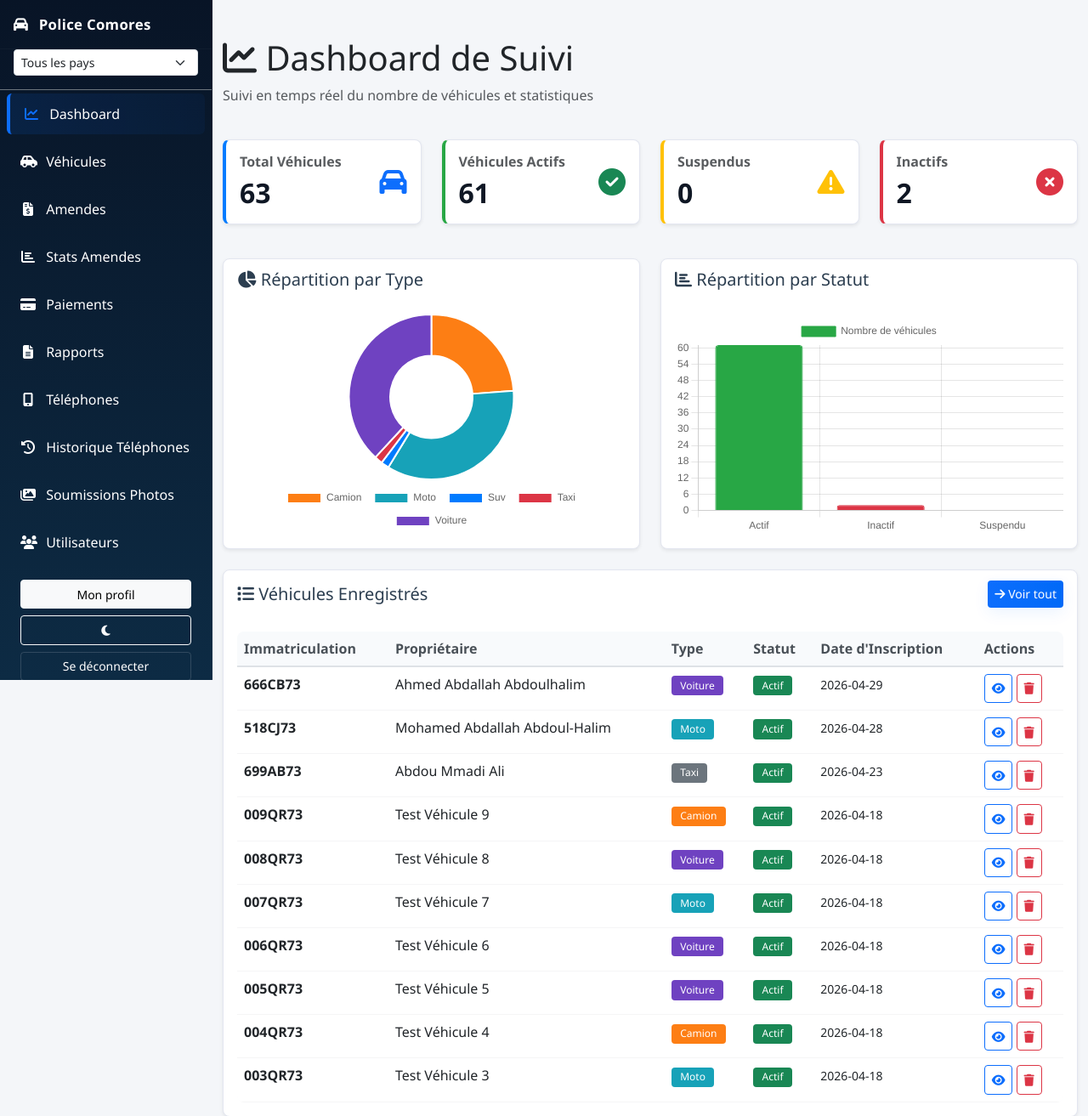
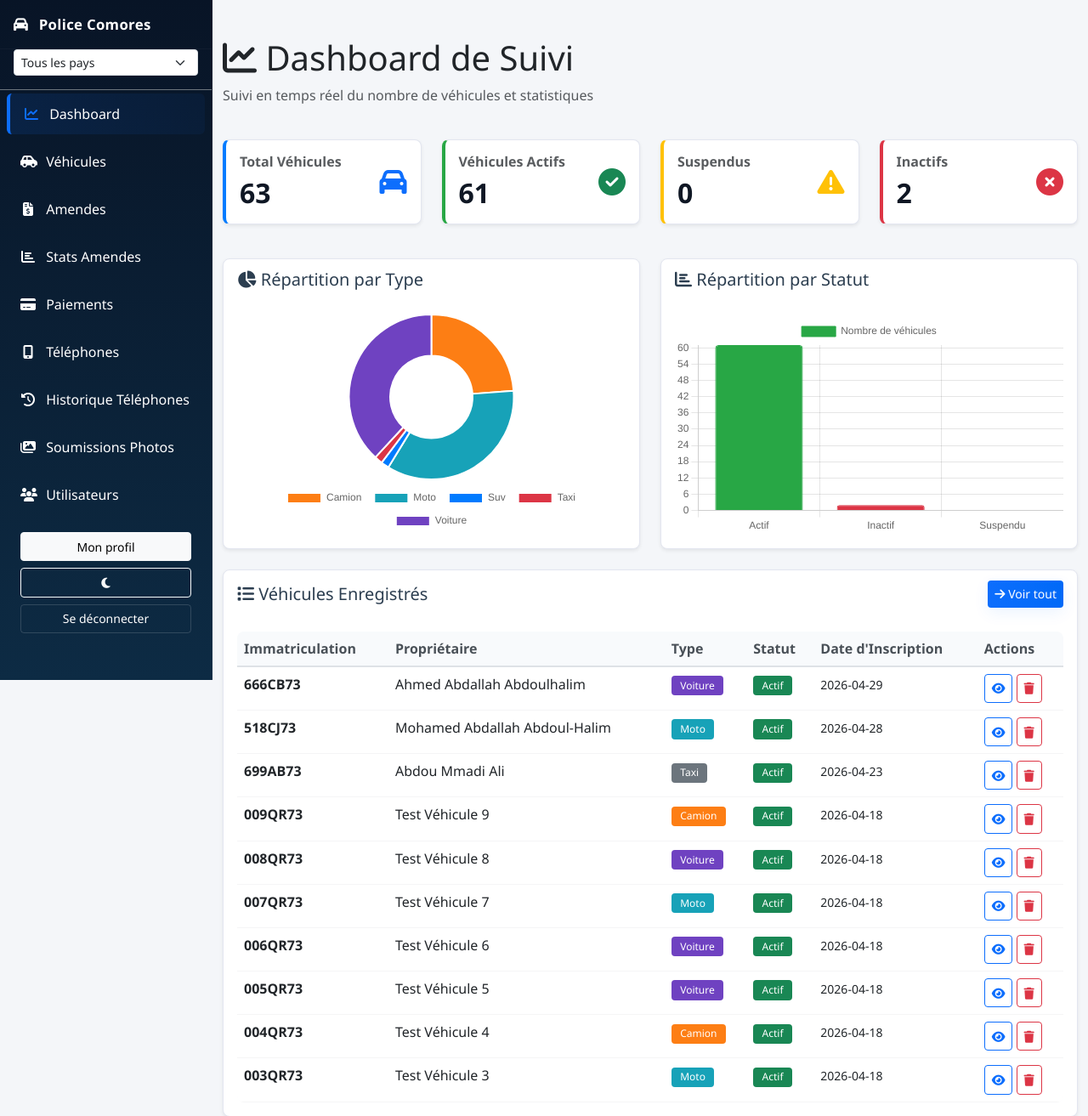
Before and after one commit to smarttechnology-km/brigade-mobile, a Flask app: page /dashboard in a window 1280 px wide. Shown: the top 1313 px of the page at 85% size. Run offline with Flask 3, Linux system fonts and the light colour scheme; a user stored in the database is signed in; data comes from the database, SQL or seed files in the repository; tables that the repository leaves empty hold one stand-in row (values such as "Sample post"); some libraries are stand-ins or nearby versions.

Commit message:
Add files via upload

```diff
--- a/app/templates/base.html
+++ b/app/templates/base.html
@@ -117,22 +117,25 @@
 
             {% if current_user.is_authenticated and (current_user.is_admin or (current_user.role in ['policier','judiciaire'])) %}
             <a class="nav-link text-white {% if request.path.startswith('/fines') and not request.path.startswith('/fines/receipt') and not request.path.startswith('/fines/stats') %}active{% endif %}" href="/fines"><i class="fas fa-file-invoice-dollar me-2"></i> Amendes</a>
+            {% if current_user.is_admin or (current_user.role == 'judiciaire') %}
             <a class="nav-link text-white {% if request.path.startswith('/fines/stats') %}active{% endif %}" href="/fines/stats"><i class="fas fa-chart-bar me-2"></i> Stats Amendes</a>
+            {% endif %}
             {% endif %}
 
             {% if current_user.is_authenticated and (current_user.is_admin or (current_user.role == 'judiciaire')) %}
             <a class="nav-link text-white {% if request.path.startswith('/payments') or request.path.startswith('/fines/receipt') %}active{% endif %}" href="/payments"><i class="fas fa-credit-card me-2"></i> Paiements</a>
-            <a class="nav-link text-white {% if request.path.startswith('/reports') %}active{% endif %}" href="/reports"><i class="fas fa-file-alt me-2"></i> Rapports</a>
             {% endif %}
 
             {% if current_user.is_authenticated and (current_user.role == 'policier') %}
-            <a class="nav-link text-white {% if request.path.startswith('/exoneration') %}active{% endif %}" href="/exoneration"><i class="fas fa-certificate me-2"></i> Exonération</a>
+            <a class="nav-link text-white {% if request.path.startswith('/payments') or request.path.startswith('/fines/receipt') %}active{% endif %}" href="/payments"><i class="fas fa-credit-card me-2"></i> Paiements</a>
             {% endif %}
 
             {% if current_user.is_authenticated and (current_user.is_admin or (current_user.role in ['policier','judiciaire'])) %}
             <a class="nav-link text-white {% if request.path.startswith('/phones') and not request.path.startswith('/phone-') %}active{% endif %}" href="/phones"><i class="fas fa-mobile-alt me-2"></i> Téléphones</a>
             <a class="nav-link text-white {% if request.path.startswith('/phone-usage') %}active{% endif %}" href="/phone-usage"><i class="fas fa-history me-2"></i> Historique Téléphones</a>
+            {% if current_user.is_admin or (current_user.role == 'judiciaire') %}
             <a class="nav-link text-white {% if request.path.startswith('/photo-submissions') %}active{% endif %}" href="/photo-submissions"><i class="fas fa-images me-2"></i> Soumissions Photos <span id="photo-count-badge" class="badge bg-danger ms-1" style="display:none;">0</span></a>
+            {% endif %}
             {% endif %}
 
             {% if current_user.is_authenticated and current_user.is_admin %}
```
